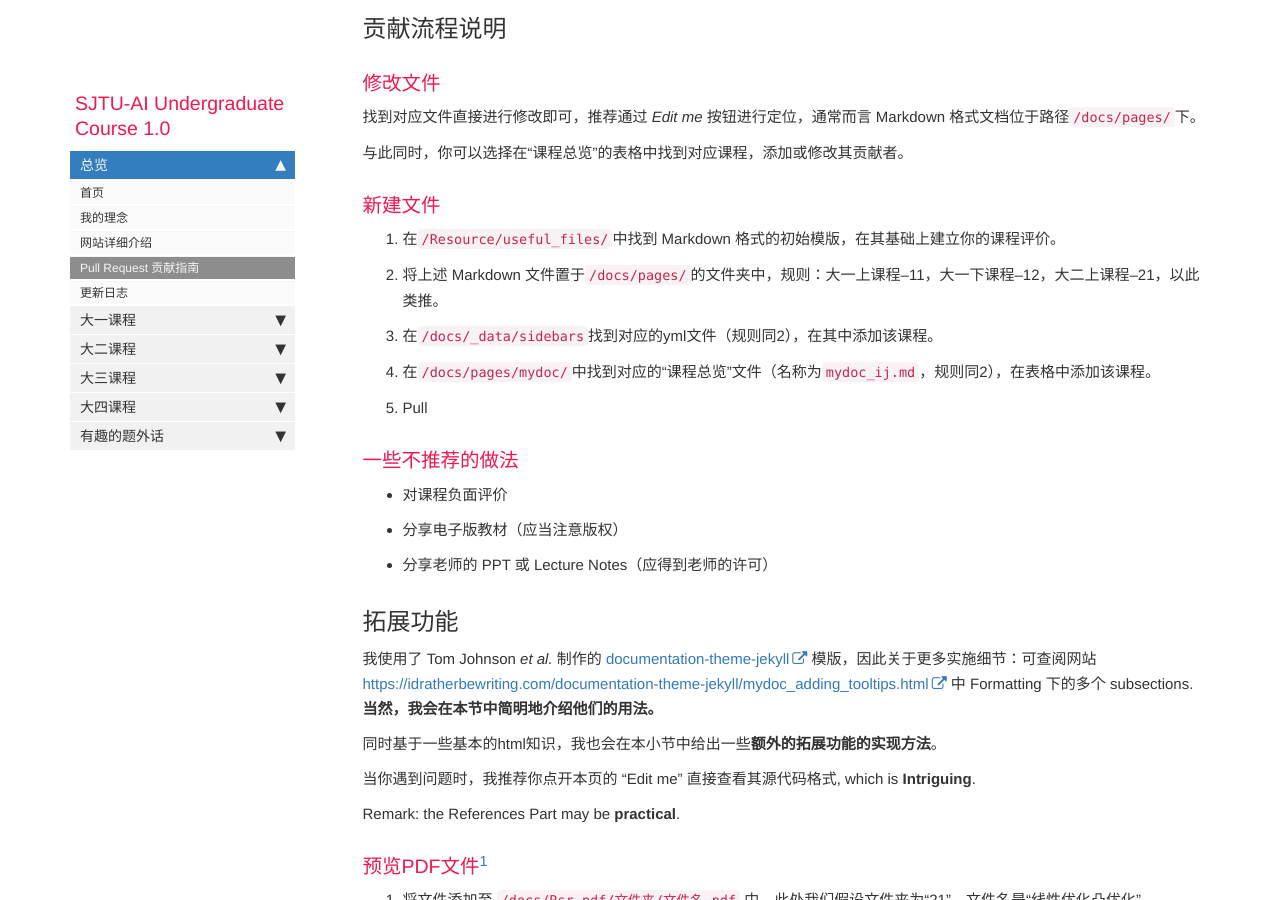
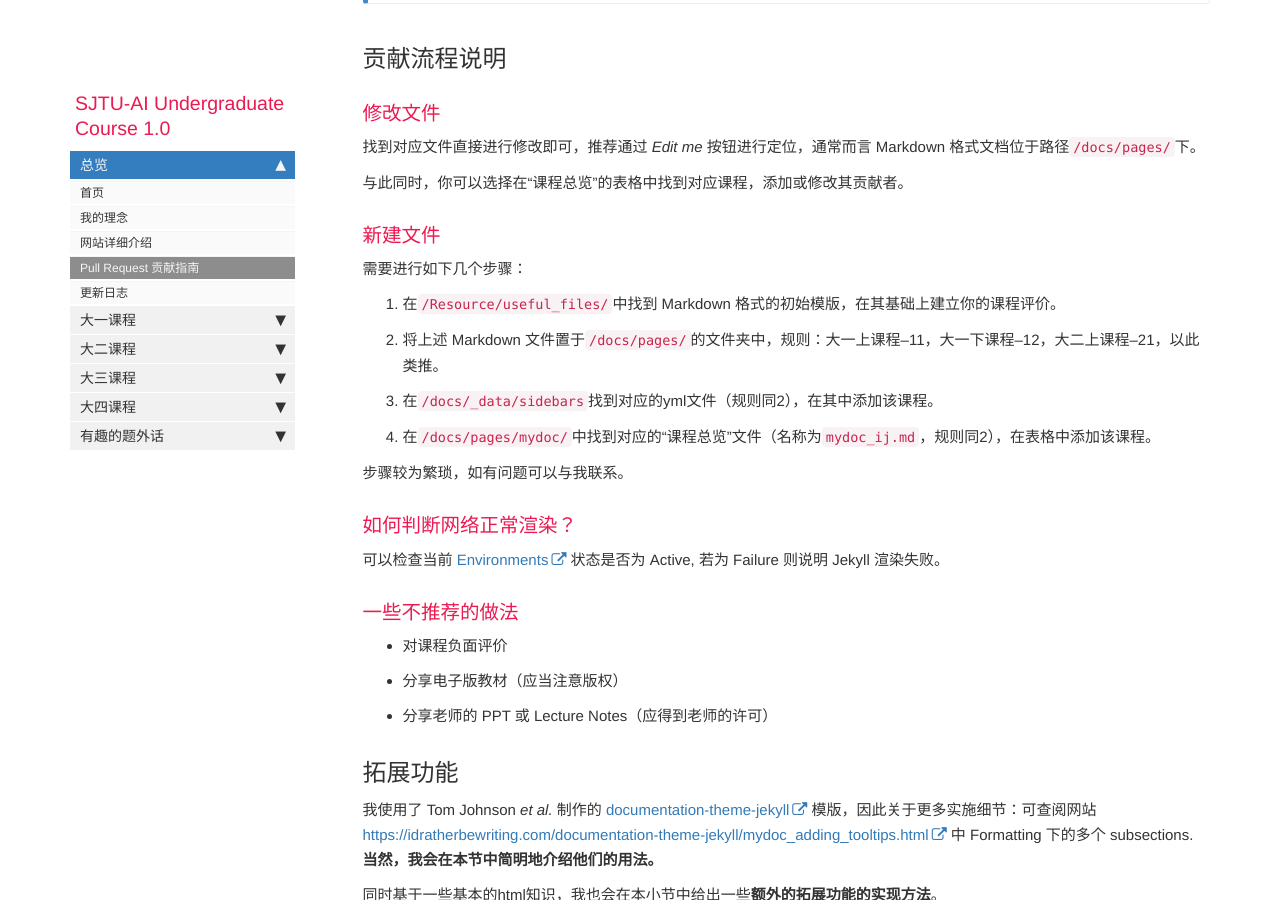
Before and after one commit to aisjtu/aisjtu.github.io, a Jekyll site: the page built from docs/pages/mydoc/mydoc_format_req.md, in a window 1280 px wide and 900 px high, scrolled down 740 px. Built offline with Jekyll 4.4.1, drawn with Linux system fonts in a browser that asks for light colours; comment, search, counter and statistics services are not loaded.

Commit message:
Update mydoc_format_req.md

```diff
--- a/docs/pages/mydoc/mydoc_format_req.md
+++ b/docs/pages/mydoc/mydoc_format_req.md
@@ -21,11 +21,18 @@ folder: mydoc
 
 ### 新建文件
 
+需要进行如下几个步骤：
+
 1. 在`/Resource/useful_files/`中找到 Markdown 格式的初始模版，在其基础上建立你的课程评价。
 2. 将上述 Markdown 文件置于`/docs/pages/`的文件夹中，规则：大一上课程--11，大一下课程--12，大二上课程--21，以此类推。
 3. 在`/docs/_data/sidebars`找到对应的yml文件（规则同2），在其中添加该课程。
 4. 在`/docs/pages/mydoc/`中找到对应的“课程总览”文件（名称为`mydoc_ij.md`，规则同2），在表格中添加该课程。
-5. Pull
+
+步骤较为繁琐，如有问题可以与我联系。
+
+### 如何判断网络正常渲染？
+
+可以检查当前 [Environments](https://github.com/aisjtu/aisjtu.github.io/deployments) 状态是否为 Active, 若为 Failure 则说明 Jekyll 渲染失败。
 
 ### 一些不推荐的做法
 
```
